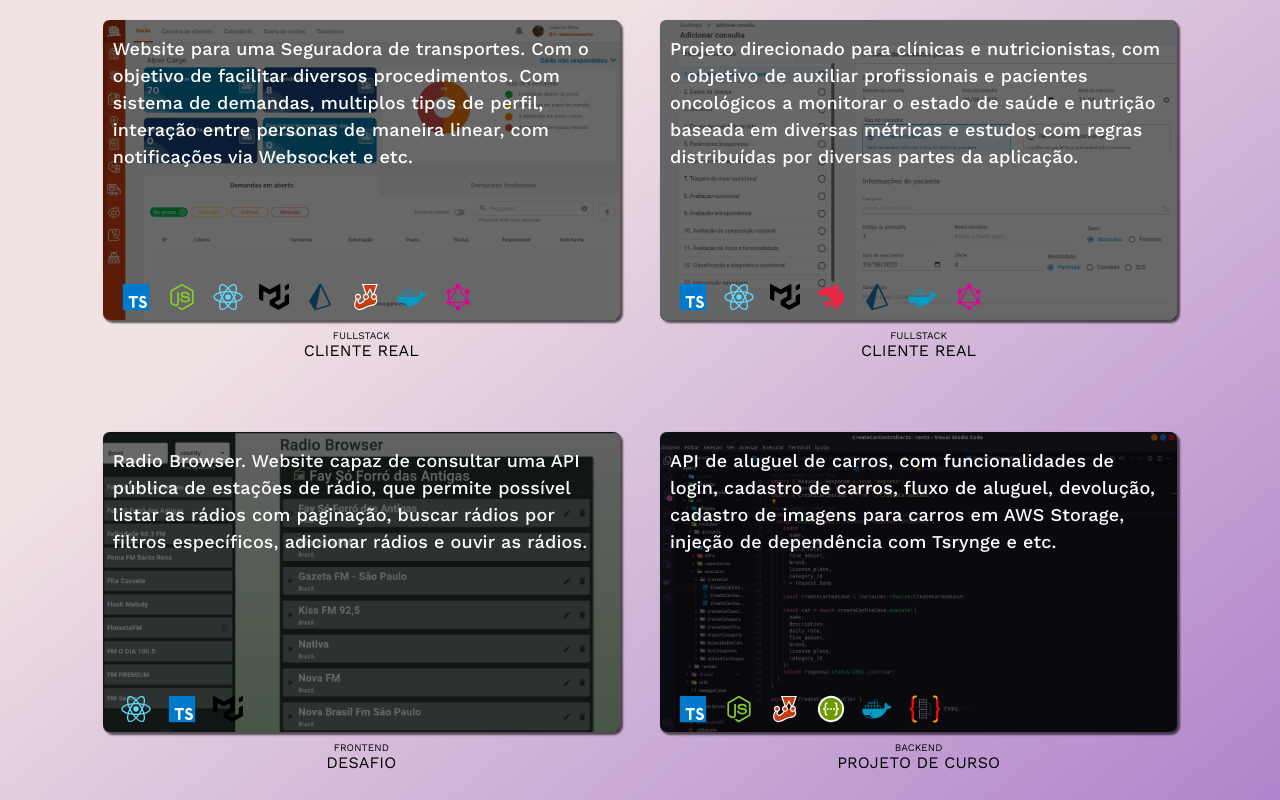
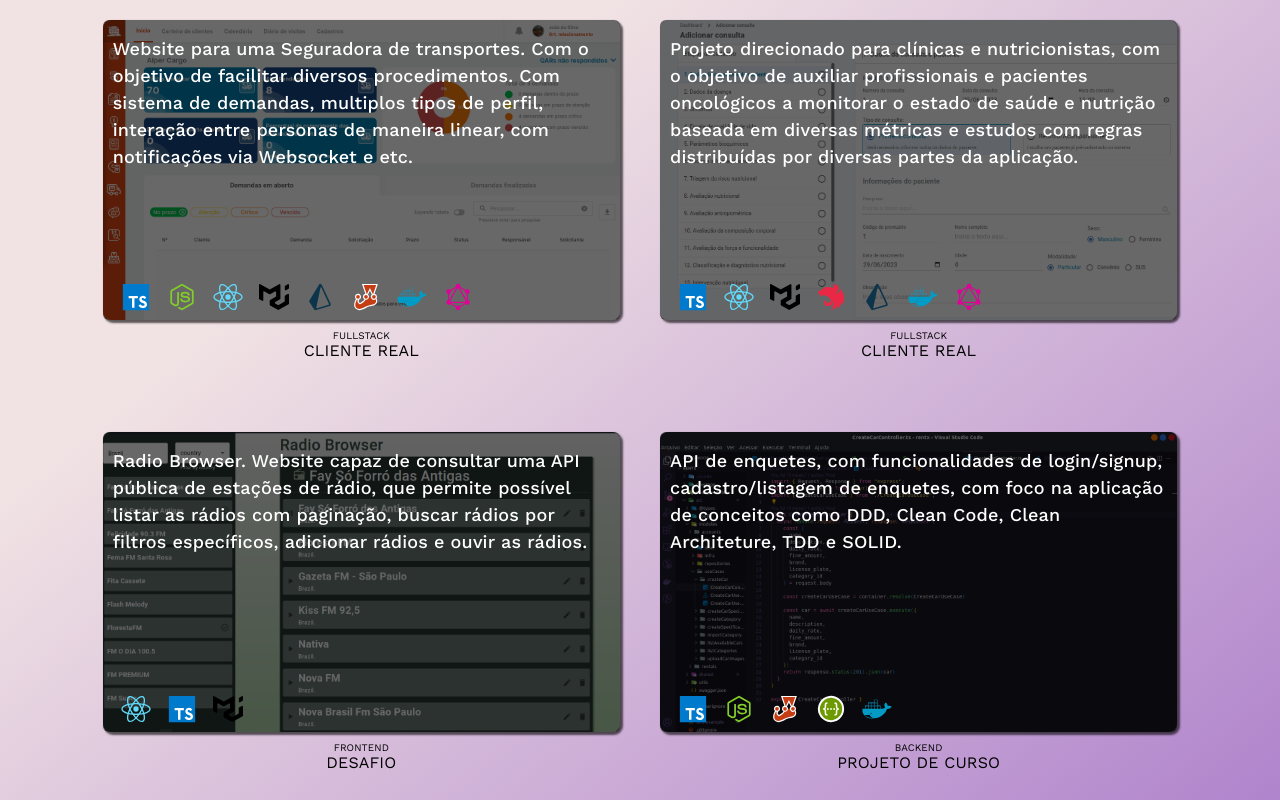
Before and after one commit to caiquedegaspari/portfolio, a React (Create React App) app: page / in a window 1280 px wide. Shown: the part 880-1680 px from the top of the page. Built offline with nearby package versions, Linux system fonts and the light colour scheme.

Commit message:
feat: allow to navigate to projects

```diff
--- a/src/Pages/Home/index.tsx
+++ b/src/Pages/Home/index.tsx
@@ -6,7 +6,7 @@ import { Card } from '../../components/card';
 import work from '../../assets/work-project-1.png';
 import work2 from '../../assets/work-project-2.png';
 import challenge from '../../assets/radio-browser.png';
-import rentx from '../../assets/rentx.png';
+import surveyapi from '../../assets/rentx.png';
 
 export function Home() {
 	const isDesktopScreen = useMediaQuery('(min-width: 821px)');
@@ -35,7 +35,7 @@ export function Home() {
 				alignItems="space-around"
 				justifyContent="center"
 			>
-				<Grid item xs={12} /* margin={isDesktopScreen ? '20px 0' : 0} */>
+				<Grid item xs={12}>
 					<Typography
 						sx={{ color: theme.palette.primary.dark }}
 						fontSize={isDesktopScreen ? 32 : 24}
@@ -116,6 +116,7 @@ export function Home() {
 						stack="frontend"
 						technologies={['react', 'typescript', 'mui']}
 						img={challenge}
+						projectUrl="https://radio-browser-seven.vercel.app/"
 						description={`Radio Browser. Website capaz de consultar uma API pública de estações de rádio, que permite
 						  possível listar as rádios com paginação, buscar rádios por filtros específicos,
 						adicionar rádios e ouvir as rádios.`}
@@ -132,18 +133,11 @@ export function Home() {
 				>
 					<Card
 						stack="backend"
-						technologies={[
-							'typescript',
-							'node',
-							'jest',
-							'swagger',
-							'docker',
-							'typeorm',
-						]}
-						img={rentx}
-						description={`API de aluguel de carros, com funcionalidades de login, cadastro de carros,
-						fluxo de aluguel, devolução, cadastro de imagens para carros em AWS Storage,
-						injeção de dependência com Tsrynge e etc.`}
+						technologies={['typescript', 'node', 'jest', 'swagger', 'docker']}
+						img={surveyapi}
+						description={`API de enquetes, com funcionalidades de login/signup, cadastro/listagem de enquetes,
+						com foco na aplicação de conceitos como DDD, Clean Code, Clean Architeture, TDD e SOLID.`}
+						projectUrl="https://www.udemy.com/certificate/UC-29d60ab8-efb7-4065-bcb2-09b541df208d/"
 						title="Projeto de curso"
 					/>
 				</Grid>
--- a/src/components/card/index.tsx
+++ b/src/components/card/index.tsx
@@ -56,6 +56,7 @@ interface CardProps {
 	description: string;
 	img: string;
 	technologies: TechTypes[];
+	projectUrl?: string;
 	stack: 'fullstack' | 'backend' | 'frontend';
 }
 
@@ -65,6 +66,7 @@ export function Card({
 	img,
 	technologies,
 	stack,
+	projectUrl,
 }: CardProps) {
 	const cardTechs: Technologies[] = [];
 	technologies.forEach((item) => {
@@ -77,8 +79,10 @@ export function Card({
 	return (
 		<>
 			<Box
+				onClick={() => projectUrl && openNewTab(projectUrl)}
 				height="100%"
 				sx={{
+					cursor: projectUrl ? 'pointer' : 'default',
 					backgroundImage: `url(${img})`,
 					backgroundSize: 'cover',
 				}}
```
